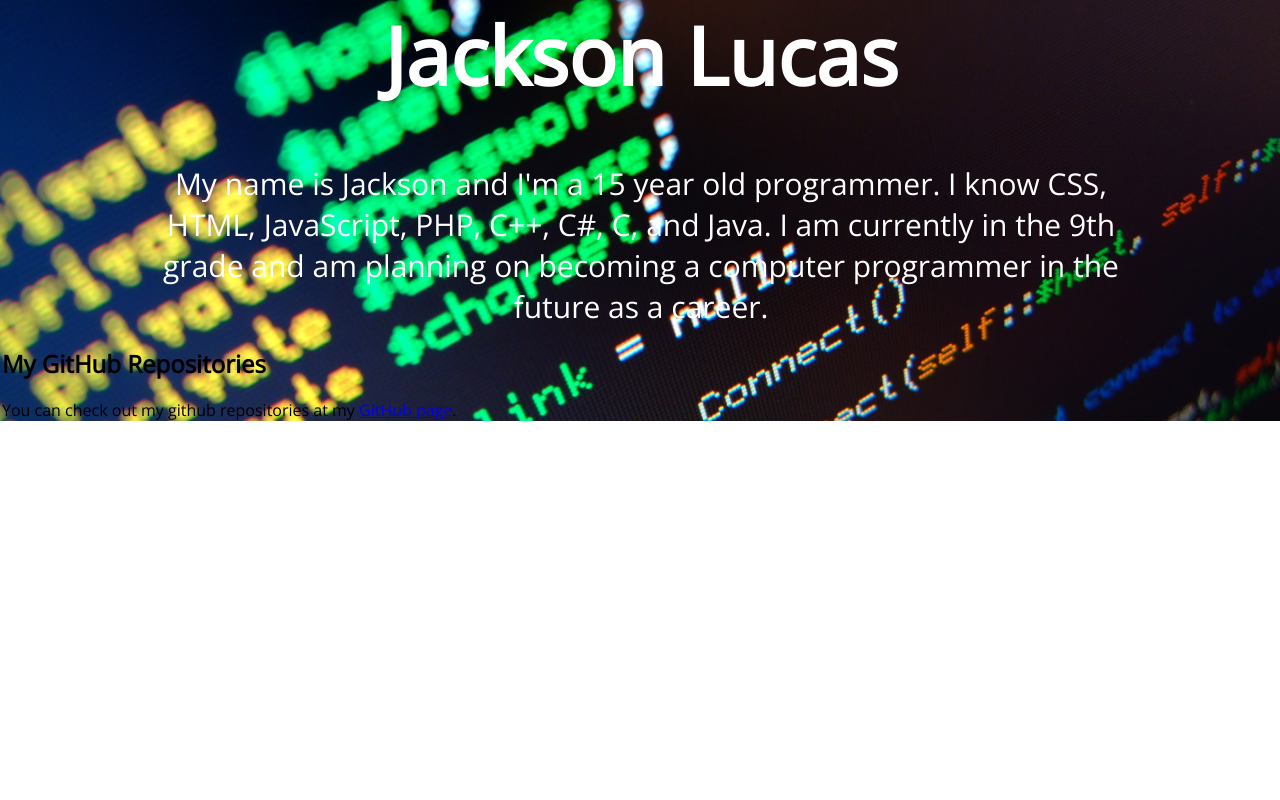
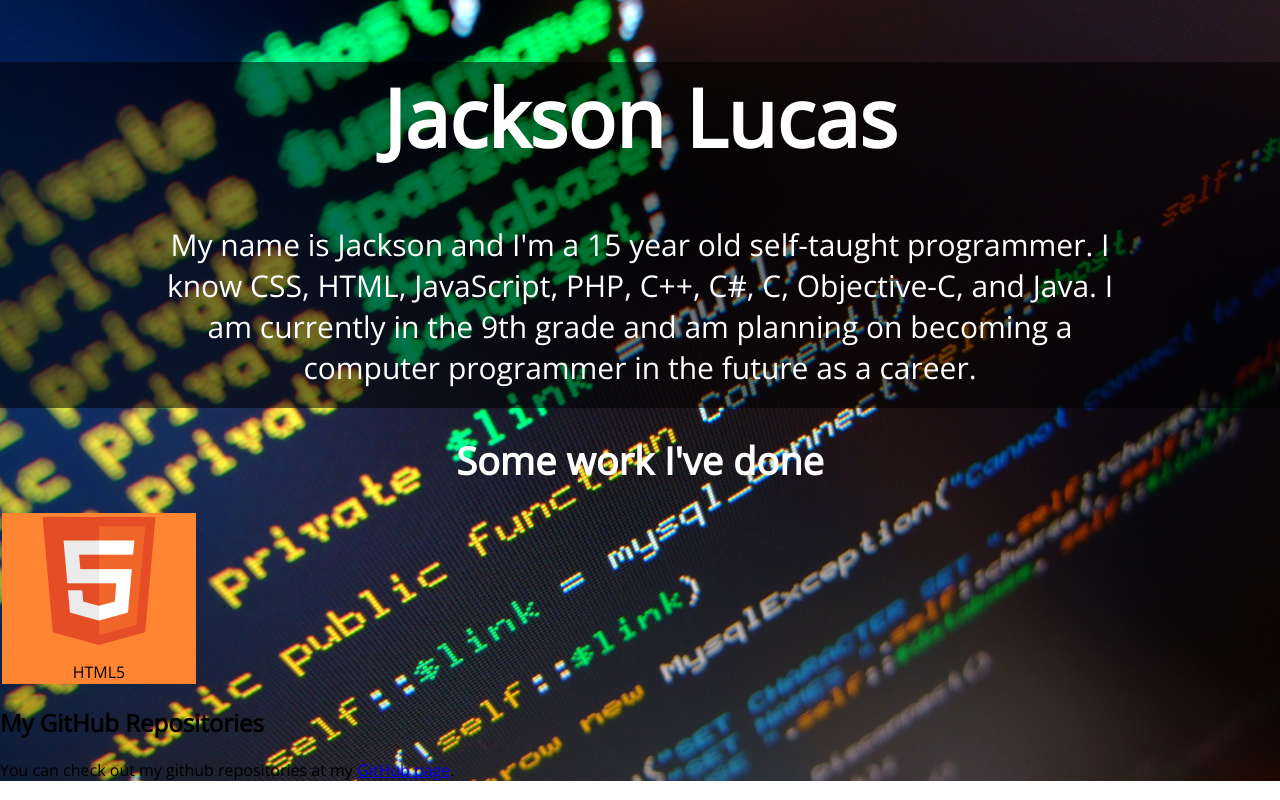
Before and after one commit to JacksonML/JacksonML.github.io, a plain HTML site: page index.html in a window 1280 px wide. Drawn offline with nearby package versions, Linux system fonts and the light colour scheme.

Commit message:
More Work
Html 5 badge: to be filled out. Loading screen details and such.

```diff
--- a/index.html
+++ b/index.html
@@ -10,15 +10,19 @@
       margin:0;
     }
     .page{
-	  padding-left:2px;
+
 	  background-image: url(code.jpg);
 	  background-size: 100%;
+	  padding-top:1vh;
     }
     .head{
 	  text-align:center;
 	  font-size:40;
 	  color: White;
+	  background:rgba(0,0,0,.55);
+	  padding-bottom:20px;
 	}
+
 	.loadCover{
 		font-size:40;
 		width:100vw;
@@ -36,6 +40,19 @@
 		width: 75vw;
 		margin:auto;
 	}
+	#titles{
+		color:White;
+		font-size:38;
+		text-align:center;
+	}
+	table{
+		border:0px;
+	}
+	.WorkHTML5{
+		background-color:#FF8533;
+		width:15vw;
+		text-align:center;
+	}
   </style>
     <link href='http://fonts.googleapis.com/css?family=Open+Sans' rel='stylesheet' type='text/css'>
   <script>
@@ -47,12 +64,23 @@
 </head>
 <body class="pagewrapper">
 <div class="loadCover">
-<h1>Loading...</h1></div>
+<h1>Loading...</h1>
+<p style="font-size:30;width:50vw;margin:auto">Fonts and images may take some time to load depending on your connection.</div>
   <div class="page">
 	<div class="head">
 		<h1>Jackson Lucas</h1>
+		<p id="aboutMe">My name is Jackson and I'm a 15 year old self-taught programmer. I know CSS, HTML, JavaScript, PHP, C++, C#, C, Objective-C, and Java. I am currently in the 9th grade and am planning on becoming a computer programmer in the future as a career.</p>
 	</div>
-    <p id="aboutMe">My name is Jackson and I'm a 15 year old programmer. I know CSS, HTML, JavaScript, PHP, C++, C#, C, and Java. I am currently in the 9th grade and am planning on becoming a computer programmer in the future as a career.</p>
+
+	<h1 id="titles">Some work I've done</h1>
+	<table>
+	<tr>
+	<td class="WorkHTML5">
+		<img src="HTML5_Badge.png" alt="HTML5 Logo" style="width:10vw;padding-top:3px;">
+		<p>HTML5</p>
+	</td>
+	</tr>
+	</table>
     <h2>My GitHub Repositories</h2>
     <p>You can check out my github repositories at my <a href="github.com/JacksonML">GitHub page</a>.</p>
   </div>
```
Also changed, not shown: HTML5_Badge.png (added).
